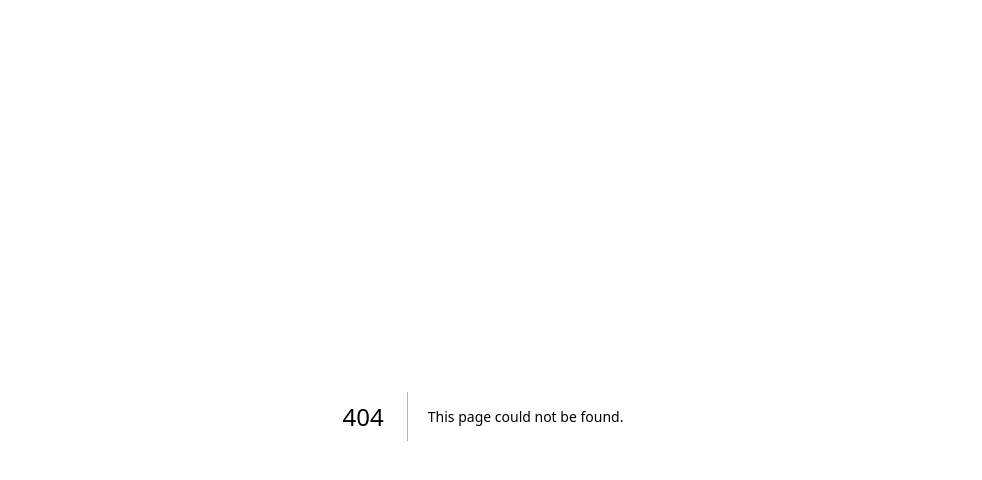
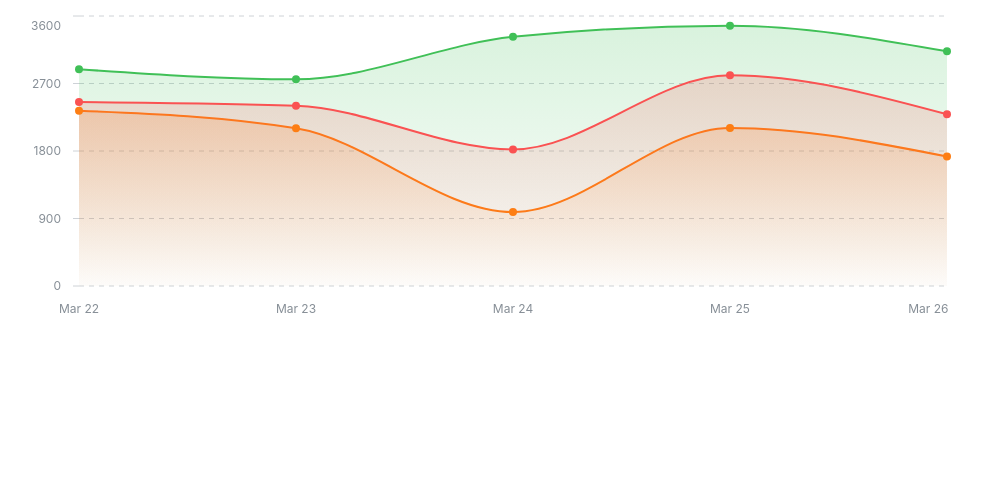
Before and after one commit to yasushi-mo/mantine-next-app-router, a Next.js app: page /charts/mantine-charts/area-charts in a window 1280 px wide. Before the commit this address had no page. Shown: the top 480 px of the page, without its empty margins (157-1139 px from the left). Built offline with nearby package versions, Linux system fonts and the light colour scheme.

Commit message:
Add: Mantine AreaChart

```diff
--- /dev/null
+++ b/src/app/charts/mantine-charts/area-charts/page.tsx
@@ -0,0 +1,49 @@
+import { AreaChart } from "@mantine/charts";
+
+export const data = [
+  {
+    date: "Mar 22",
+    Apples: 2890,
+    Oranges: 2338,
+    Tomatoes: 2452,
+  },
+  {
+    date: "Mar 23",
+    Apples: 2756,
+    Oranges: 2103,
+    Tomatoes: 2402,
+  },
+  {
+    date: "Mar 24",
+    Apples: 3322,
+    Oranges: 986,
+    Tomatoes: 1821,
+  },
+  {
+    date: "Mar 25",
+    Apples: 3470,
+    Oranges: 2108,
+    Tomatoes: 2809,
+  },
+  {
+    date: "Mar 26",
+    Apples: 3129,
+    Oranges: 1726,
+    Tomatoes: 2290,
+  },
+];
+
+export default function AreaCharts() {
+  return (
+    <AreaChart
+      h={300}
+      data={data}
+      dataKey="date"
+      series={[
+        { name: "Apples", color: "green" },
+        { name: "Oranges", color: "orange" },
+        { name: "Tomatoes", color: "red" },
+      ]}
+    />
+  );
+}
```
